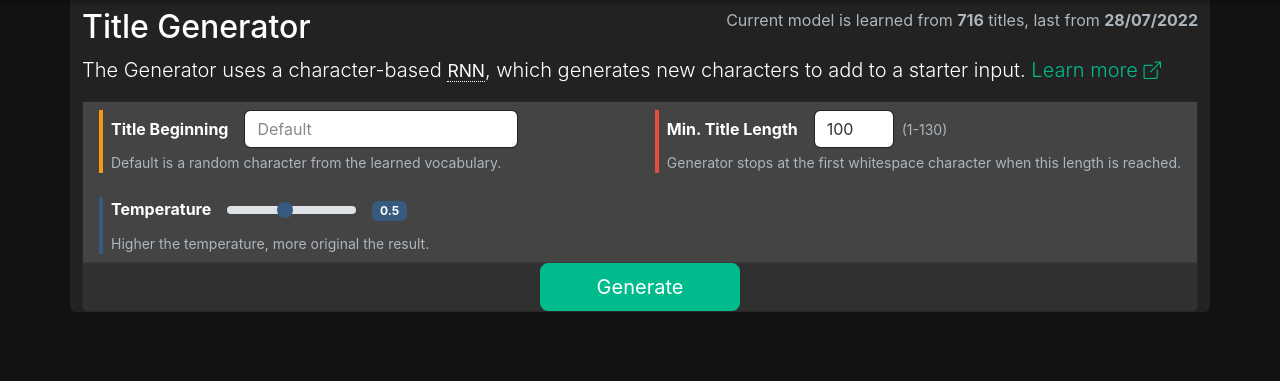
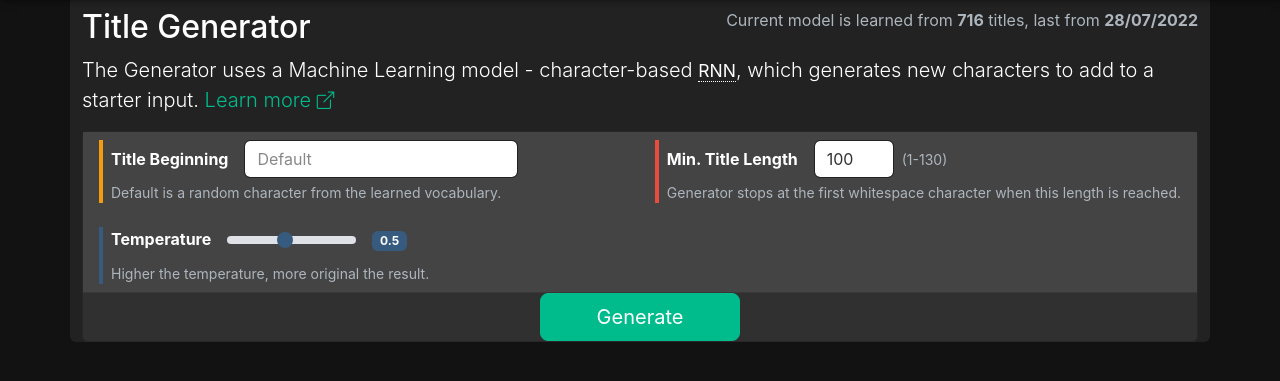
Before and after one commit to itzTerra/xQcTitles, a Django app: page /generator/ in a window 1280 px wide. Shown: the part 60-441 px from the top of the page. Run offline with Django 3.2, Linux system fonts and the light colour scheme; some libraries are stand-ins or nearby versions.

Commit message:
ui fixes

```diff
--- a/main/titleGen.py
+++ b/main/titleGen.py
@@ -8,7 +8,6 @@ idx2char = np.array(vocab)
 
 v = [c for c in vocab if c not in {"\\", ">", "=", "\U000e0000", '️', "_", "/", "^", "}", "|", "&", "?", "]", ",", "-", ".", ")", "%", ":"}]
 
-# MODEL_PATH = "./static/main/GeneratorModel"
 MODEL_PATH = "/home/Terraa/xQcowTitles/static/main/GeneratorModel"
 
 def load_generator_model():
--- a/templates/admin/base_site.html
+++ b/templates/admin/base_site.html
@@ -18,7 +18,7 @@
 
 {% block header %}
 <nav class="navbar navbar-expand-sm navbar-dark py-1 w-100">
-  <div class="container-md flex-wrap">
+  <div class="container-fluid container-md flex-wrap">
     <a class="navbar-brand" href={% url "main:index" %}>
         <img src={% static "img/favicon.ico" %} alt="" width="32" height="32" class="d-inline-block align-top me-2">
         <span class="{% if request.resolver_match.view_name == 'main:index' %}active{% endif %}">xQc Titles</span>
--- a/templates/main/base.html
+++ b/templates/main/base.html
@@ -16,16 +16,21 @@
   </head>
   <body class="bg-darker">
     <nav class="navbar navbar-expand-sm navbar-dark py-0 w-100">
-      <div class="container-md flex-wrap">
+      <div class="container-fluid container-lg flex-wrap">
         <a class="navbar-brand" href={% url "main:index" %}>
             <img src={% static "img/favicon.ico" %} alt="" width="32" height="32" class="d-inline-block align-top me-2">
             <span class="{% if request.resolver_match.view_name == 'main:index' %}active{% endif %}">xQc Titles</span>
         </a>
         <span class="sep align-self-stretch"></span>
-        <button class="navbar-toggler my-1" type="button" data-bs-toggle="collapse" data-bs-target="#navbarSupportedContent" aria-controls="navbarSupportedContent" aria-expanded="false" aria-label="Toggle navigation">
+        <button class="navbar-toggler my-1" type="button" data-bs-toggle="offcanvas" data-bs-target="#offcanvasNavbar" aria-controls="offcanvasNavbar" aria-label="Toggle navigation">
           <span class="navbar-toggler-icon"></span>
         </button>
-        <div class="collapse navbar-collapse" id="navbarSupportedContent">
+        <div class="offcanvas offcanvas-start" tabindex="-1" id="offcanvasNavbar" aria-labelledby="offcanvasNavbarLabel">
+            <div class="offcanvas-header">
+                <h5 class="offcanvas-title" id="offcanvasNavbarLabel">Menu</h5>
+                <button type="button" class="btn-close" data-bs-dismiss="offcanvas" aria-label="Close"></button>
+            </div>
+            <div class="offcanvas-body align-items-center">
                 <ul class="navbar-nav ms-sm-4">
                     <li class="nav-item">
                         <a class="nav-link {% if request.resolver_match.view_name == 'main:stats' %}active{% endif %}" href='{% url "main:stats" %}?t=34175'>Statistics</a>
@@ -55,9 +60,10 @@
                 {% endif %}
             </div>
         </div>
+      </div>
     </nav>
     <main>
-      <div class="container-lg bg-background rounded-bottom" id="content">
+      <div class="container-fluid container-lg bg-background rounded-bottom" id="content">
       {% block content %}Content{% endblock %}
       </div>
     </main>
--- a/templates/main/generator.html
+++ b/templates/main/generator.html
@@ -11,7 +11,7 @@
     <h3>Title Generator</h3>
     <span class="text-light">Current model is learned from <strong>716</strong> titles, last from <strong>28/07/2022</strong></span>
   </div>
-  <p class="lead">The Generator uses a character-based
+  <p class="lead">The Generator uses a Machine Learning model - character-based
     <strong class="abbr-tooltip initialism" data-bs-toggle="tooltip" data-bs-placement="bottom" title="Recurrent Neural Network">RNN</strong>, which generates new characters to add to a starter input.
     <a href="https://www.tensorflow.org/text/tutorials/text_generation" target="_blank">
       Learn more <i class="bi bi-box-arrow-up-right initialism"></i>
```
Lines whose indentation alone changed are shown as unchanged.
